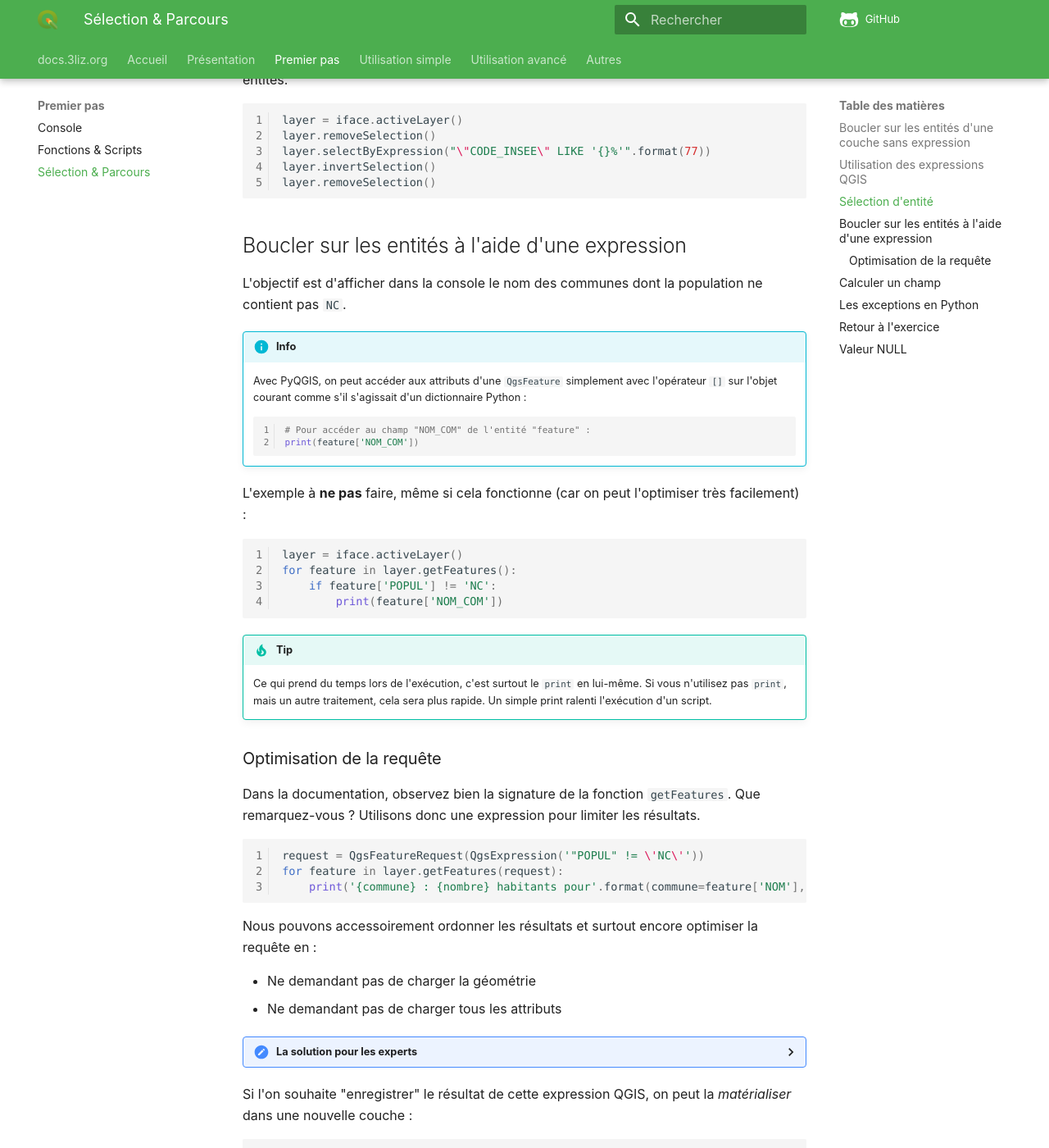
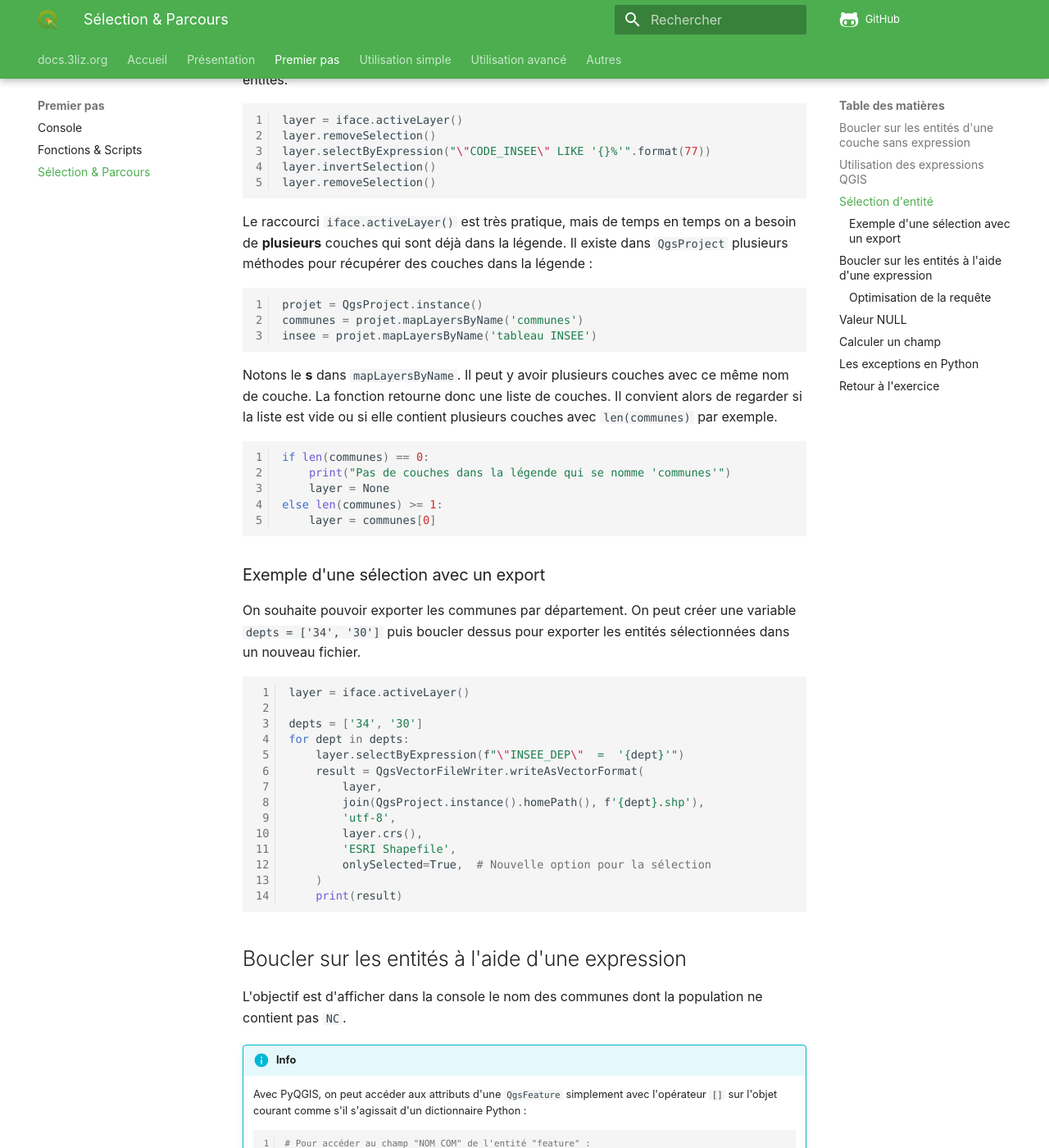
Before and after one commit to 3liz/formation-pyqgis, an MkDocs documentation site: the page built from docs/selection-parcours-entites.md, in a window 1280 px wide and 1400 px high, scrolled down 1261 px. Shown: the whole window at 82% size. Built offline with MkDocs 1.6.1 and Material for MkDocs 9.7.7, drawn with Linux system fonts in a browser that asks for light colours; nearby versions of some CDN libraries; comment, search, counter and statistics services are not loaded; some of the changed text lies outside the part shown.

Commit message:
Update markdown

````diff
--- a/docs/selection-parcours-entites.md
+++ b/docs/selection-parcours-entites.md
@@ -39,6 +39,51 @@
 layer.selectByExpression("\"CODE_INSEE\" LIKE '{}%'".format(77))
 layer.invertSelection()
 layer.removeSelection()
+```
+
+Le raccourci `iface.activeLayer()` est très pratique, mais de temps en temps on a besoin de **plusieurs** couches qui
+sont déjà dans la légende. Il existe dans `QgsProject` plusieurs méthodes pour récupérer des couches dans la légende :
+
+```python
+projet = QgsProject.instance()
+communes = projet.mapLayersByName('communes')
+insee = projet.mapLayersByName('tableau INSEE')
+```
+
+Notons le **s** dans `mapLayersByName`. Il peut y avoir plusieurs couches avec ce même nom de couche. La fonction retourne
+donc une liste de couches. Il convient alors de regarder si la liste est vide ou si elle contient plusieurs couches avec
+`len(communes)` par exemple.
+
+```python
+if len(communes) == 0:
+    print("Pas de couches dans la légende qui se nomme 'communes'")
+    layer = None
+else len(communes) >= 1:
+    layer = communes[0]
+```
+
+### Exemple d'une sélection avec un export
+
+On souhaite pouvoir exporter les communes par département.
+On peut créer une variable `depts = ['34', '30']` puis boucler dessus pour exporter les entités sélectionnées dans
+un nouveau fichier.
+
+
+```python
+layer = iface.activeLayer()
+
+depts = ['34', '30']
+for dept in depts:
+    layer.selectByExpression(f"\"INSEE_DEP\"  =  '{dept}'")
+    result = QgsVectorFileWriter.writeAsVectorFormat(
+        layer,
+        join(QgsProject.instance().homePath(), f'{dept}.shp'),
+        'utf-8',
+        layer.crs(),
+        'ESRI Shapefile',
+        onlySelected=True,  # Nouvelle option pour la sélection
+    )
+    print(result)
 ```
 
 ## Boucler sur les entités à l'aide d'une expression
@@ -118,6 +163,21 @@
 
 Regardons le résultat et corrigeons ce problème d'export afin d'obtenir les géométries et les attributs,
 il faut **supprimer** la ligne `NoGeometry` si vous l'avez.
+
+## Valeur NULL
+
+En PyQGIS, il existe la valeur `NULL` qui peut-être présente dans la table attributaire d'une couche vecteur.
+
+```python
+from qgis.PyQt.QtCore import NULL
+
+if feature['nom_attribut'] == NULL:
+    # Traiter la valeur NULL
+    pass
+else:
+    # Continuer
+    pass
+```
 
 ## Calculer un champ
 
@@ -232,6 +292,39 @@
 
 Nous souhaitons enregistrer ces informations dans une vraie table avec un nouveau champ `densite_population`.
 
+Solution plus simple :
+
+```python
+layer = iface.activeLayer()
+
+if 'densite' not in layer.fields().names():
+    with edit(layer):
+        field = QgsField('densite', QVariant.Double, prec=2, len=2)
+        layer.addAttribute(field)
+
+index = layer.fields().indexFromName('densite')
+layer.startEditing()
+request = QgsFeatureRequest()
+# request.setFilterExpression('to_int( "POPUL" ) > 10000')
+request.addOrderBy('NOM_COM')
+request.setSubsetOfAttributes(['NOM_COM', 'POPUL'], layer.fields())
+for feature in layer.getFeatures(request):
+    area = feature.geometry().area() / 1000000
+    try:
+        population = int(feature['POPUL'])
+    except ValueError:
+        population = 0
+
+    densite = population/area
+    layer.changeAttributeValue(feature.id(), index, densite)
+    feature['densite'] = densite
+    # print('{commune} : {densite} habitants/km²'.format(commune=feature['NOM_COM'], densite=round(population/area,2)))
+
+layer.commitChanges()
+```
+
+Solution un peu plus complexe :
+
 ```python
 layer = iface.activeLayer()
 
@@ -301,18 +394,3 @@
 
 QgsProject.instance().addMapLayer(petites_communes)
 ```
-
-## Valeur NULL
-
-En PyQGIS, il existe la valeur `NULL` qui peut-être présente dans la table attributaire d'une couche vecteur.
-
-```python
-from qgis.PyQt.QtCore import NULL
-
-if feature['nom_attribut'] == NULL:
-    # Traiter la valeur NULL
-    pass
-else:
-    # Continuer
-    pass
-```
````
Also changed, not shown: docs/console.md (+23 -5 lines), docs/memo-python.md (+6 -0 lines).
